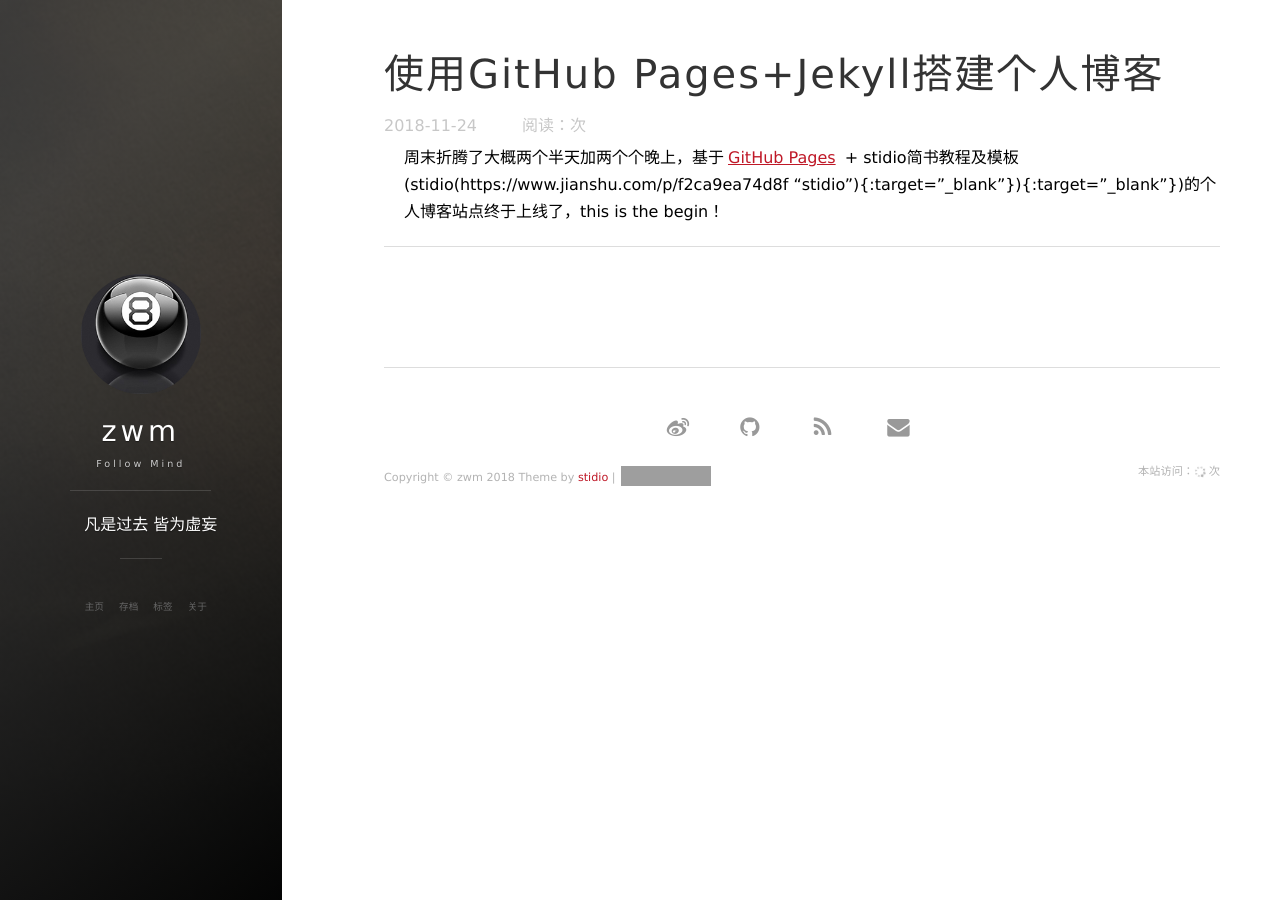
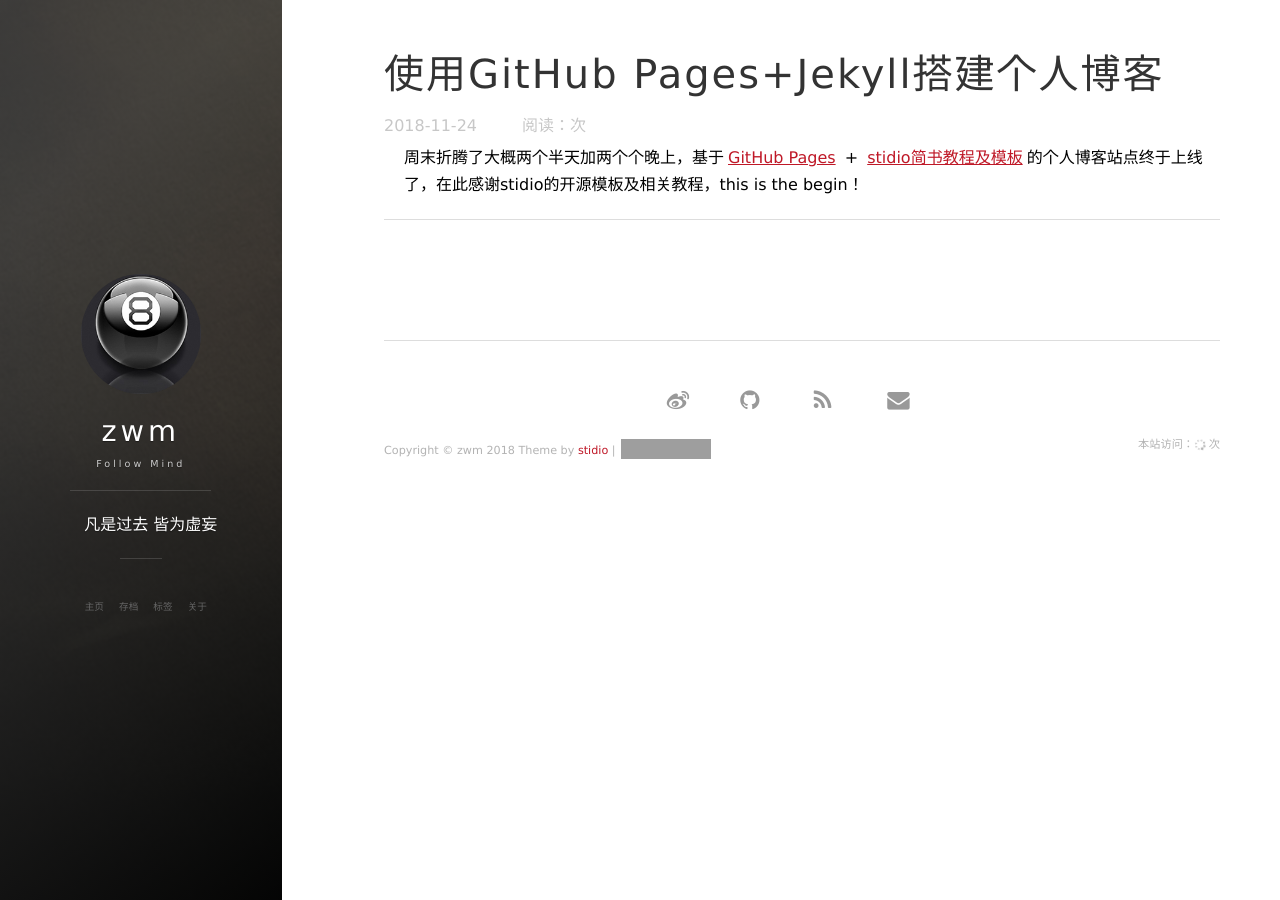
Before and after one commit to zhangwenm/zhangwenming.github.io, a Jekyll site: the page built from _posts/2018-11-24-build_blog_with_github_and_jekyll.md, in a window 1280 px wide. Built offline with Jekyll 4.4.1, drawn with Linux system fonts in a browser that asks for light colours; nearby versions of some CDN libraries; comment, search, counter and statistics services are not loaded; grey boxes are pictures that could not be loaded.

Commit message:
个人博客上线

```diff
--- a/_posts/2018-11-24-build_blog_with_github_and_jekyll.md
+++ b/_posts/2018-11-24-build_blog_with_github_and_jekyll.md
@@ -5,4 +5,4 @@
 tags: [Jekyll, GitHub, 教程]
 ---
 
-周末折腾了大概两个半天加两个个晚上，基于[GitHub Pages](https://pages.github.com){:target="_blank"} + stidio简书教程及模板(stidio(https://www.jianshu.com/p/f2ca9ea74d8f "stidio"){:target="_blank"}){:target="_blank"})的个人博客站点终于上线了，this is the begin！
+周末折腾了大概两个半天加两个个晚上，基于[GitHub Pages](https://pages.github.com){:target="_blank"} + [stidio简书教程及模板](https://www.jianshu.com/p/f2ca9ea74d8f ){:target="_blank"}的个人博客站点终于上线了，在此感谢stidio的开源模板及相关教程，this is the begin！
```
